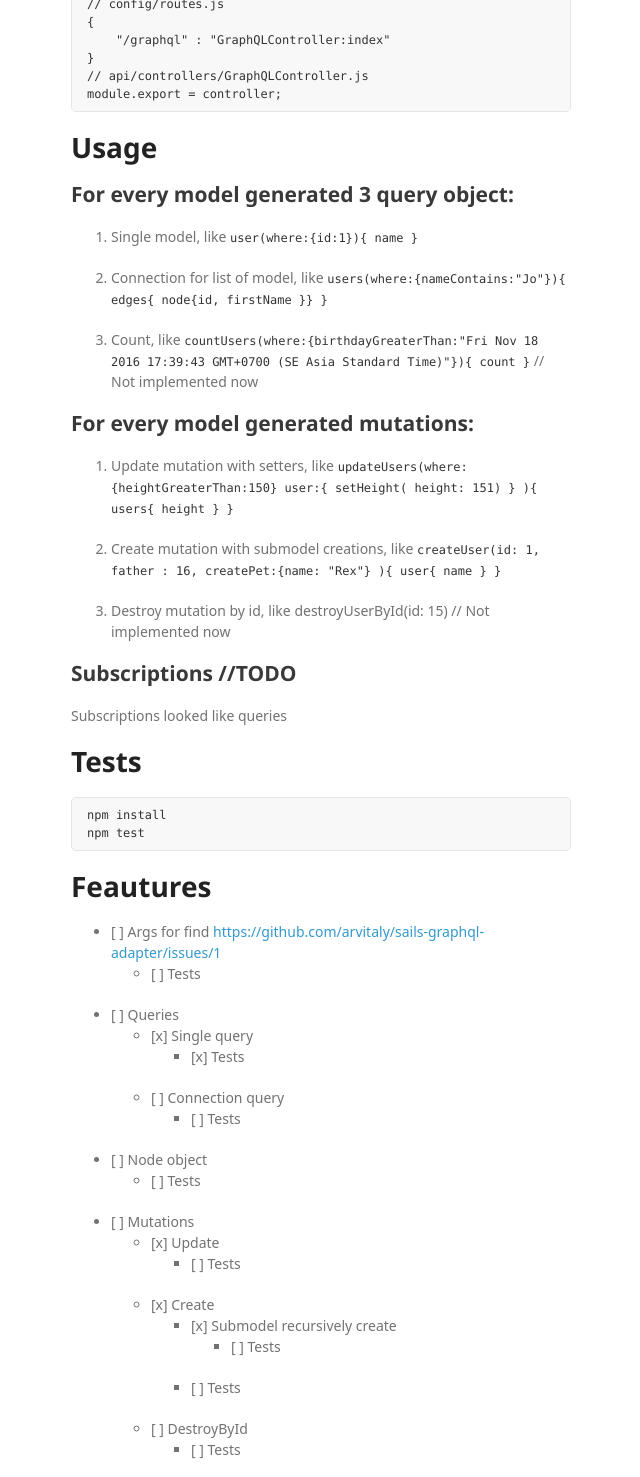
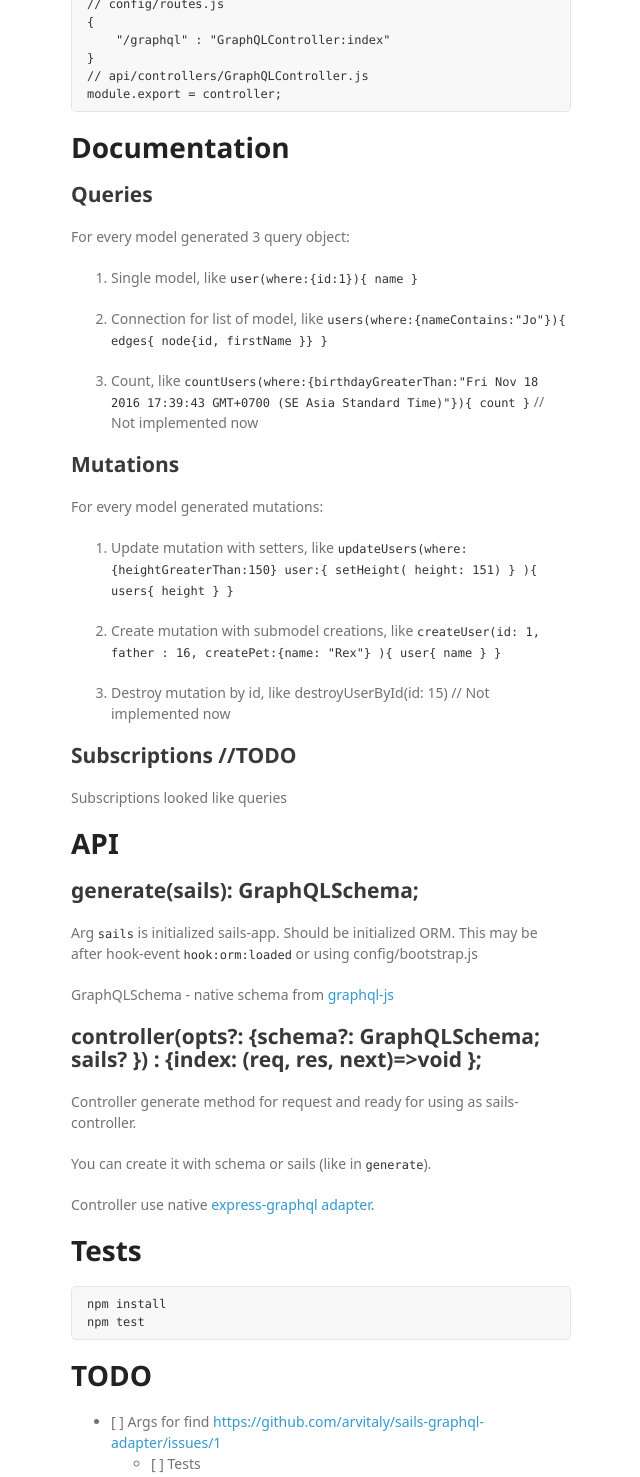
Before and after one commit to arvitaly/sails-graphql-adapter-docs, a plain HTML site: page index.html in a window 1280 px wide. Shown: the part 1880-3357 px from the top of the page, without its empty margins (499-1139 px from the left). Drawn offline with Linux system fonts and the light colour scheme; a web font is replaced by a local one.

```diff
--- a/index.html
+++ b/index.html
@@ -73,10 +73,12 @@
 </code></pre>
 
 <h1>
-<a id="usage" class="anchor" href="#usage" aria-hidden="true"><span aria-hidden="true" class="octicon octicon-link"></span></a>Usage</h1>
+<a id="documentation" class="anchor" href="#documentation" aria-hidden="true"><span aria-hidden="true" class="octicon octicon-link"></span></a>Documentation</h1>
 
 <h2>
-<a id="for-every-model-generated-3-query-object" class="anchor" href="#for-every-model-generated-3-query-object" aria-hidden="true"><span aria-hidden="true" class="octicon octicon-link"></span></a>For every model generated 3 query object:</h2>
+<a id="queries" class="anchor" href="#queries" aria-hidden="true"><span aria-hidden="true" class="octicon octicon-link"></span></a>Queries</h2>
+
+<p>For every model generated 3 query object:</p>
 
 <ol>
 <li><p>Single model, like <code>user(where:{id:1}){ name }</code></p></li>
@@ -85,7 +87,9 @@
 </ol>
 
 <h2>
-<a id="for-every-model-generated-mutations" class="anchor" href="#for-every-model-generated-mutations" aria-hidden="true"><span aria-hidden="true" class="octicon octicon-link"></span></a>For every model generated mutations:</h2>
+<a id="mutations" class="anchor" href="#mutations" aria-hidden="true"><span aria-hidden="true" class="octicon octicon-link"></span></a>Mutations</h2>
+
+<p>For every model generated mutations:</p>
 
 <ol>
 <li><p>Update mutation with setters, like <code>updateUsers(where:{heightGreaterThan:150} user:{ setHeight( height: 151) } ){ users{ height } }</code></p></li>
@@ -99,6 +103,25 @@
 <p>Subscriptions looked like queries</p>
 
 <h1>
+<a id="api" class="anchor" href="#api" aria-hidden="true"><span aria-hidden="true" class="octicon octicon-link"></span></a>API</h1>
+
+<h2>
+<a id="generatesails-graphqlschema" class="anchor" href="#generatesails-graphqlschema" aria-hidden="true"><span aria-hidden="true" class="octicon octicon-link"></span></a>generate(sails): GraphQLSchema;</h2>
+
+<p>Arg <code>sails</code> is initialized sails-app. Should be initialized ORM. This may be after hook-event <code>hook:orm:loaded</code> or using config/bootstrap.js</p>
+
+<p>GraphQLSchema - native schema from <a href="https://github.com/graphql/graphql-js">graphql-js</a></p>
+
+<h2>
+<a id="controlleropts-schema-graphqlschema--sails---index-req-res-nextvoid-" class="anchor" href="#controlleropts-schema-graphqlschema--sails---index-req-res-nextvoid-" aria-hidden="true"><span aria-hidden="true" class="octicon octicon-link"></span></a>controller(opts?: {schema?: GraphQLSchema;  sails? }) : {index: (req, res, next)=&gt;void };</h2>
+
+<p>Controller generate method for request and ready for using as sails-controller.</p>
+
+<p>You can create it with schema or sails (like in <code>generate</code>).</p>
+
+<p>Controller use native <a href="https://github.com/graphql/express-graphql">express-graphql adapter</a>.</p>
+
+<h1>
 <a id="tests" class="anchor" href="#tests" aria-hidden="true"><span aria-hidden="true" class="octicon octicon-link"></span></a>Tests</h1>
 
 <pre><code>npm install
@@ -106,7 +129,7 @@
 </code></pre>
 
 <h1>
-<a id="feautures" class="anchor" href="#feautures" aria-hidden="true"><span aria-hidden="true" class="octicon octicon-link"></span></a>Feautures</h1>
+<a id="todo" class="anchor" href="#todo" aria-hidden="true"><span aria-hidden="true" class="octicon octicon-link"></span></a>TODO</h1>
 
 <ul>
 <li>[ ] Args for find <a href="https://github.com/arvitaly/sails-graphql-adapter/issues/1">https://github.com/arvitaly/sails-graphql-adapter/issues/1</a>
```
Also changed, not shown: params.json (+1 -1 lines).
